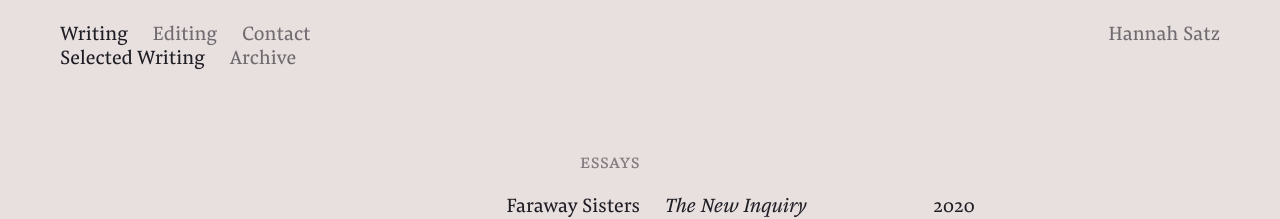
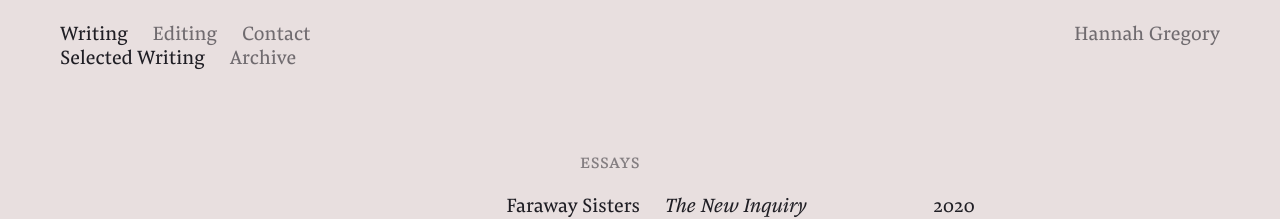
Before and after one commit to hg-site/hg-site.github.io, a Jekyll site: the page built from writing/index.markdown, in a window 1280 px wide and 900 px high. Shown: the top 219 px of the window. Built offline with Jekyll 4.4.1, drawn with Linux system fonts in a browser that asks for light colours; some of the changed text lies outside the part shown.

Commit message:
Updated Writing

```diff
--- a/_layouts/writing.html
+++ b/_layouts/writing.html
@@ -3,9 +3,9 @@
 <html lang="en">
 <head>
 	<meta charset="utf-8">
-	<title>Hannah Satz - Writing</title>
+	<title>Hannah Gregory - Writing</title>
 	<meta name="viewport" content="width=device-width, initial-scale=1">
-	<meta name="description" content="Hannah Satz - Writer and Editor">
+	<meta name="description" content="Hannah Gregory - Writer and Editor">
 	<meta name="robots" content="all">
 
 	<!-- Stylesheet -->
@@ -21,7 +21,7 @@
 <body>
 	<header>
 		<nav>
-			<div class="name"><a href="../">Hannah Satz</a></div>
+			<div class="name"><a href="../">Hannah Gregory</a></div>
 			<ul>
 				<li>Writing</li>
 				<li><a href="../editing">Editing</a></li>
@@ -40,7 +40,7 @@
 
 	<footer>
 		<ul>
-			<li>&copy; Hannah Satz 2017</li>
+			<li>&copy; Hannah Gregory 2022</li>
 			<li><a href="https://twitter.com/hnnhstz">Twitter</a></li>
 			<li><a href="http://tinyletter.com/hannah_e_gregory">TinyLetter</a></li>
 		</ul>
```
